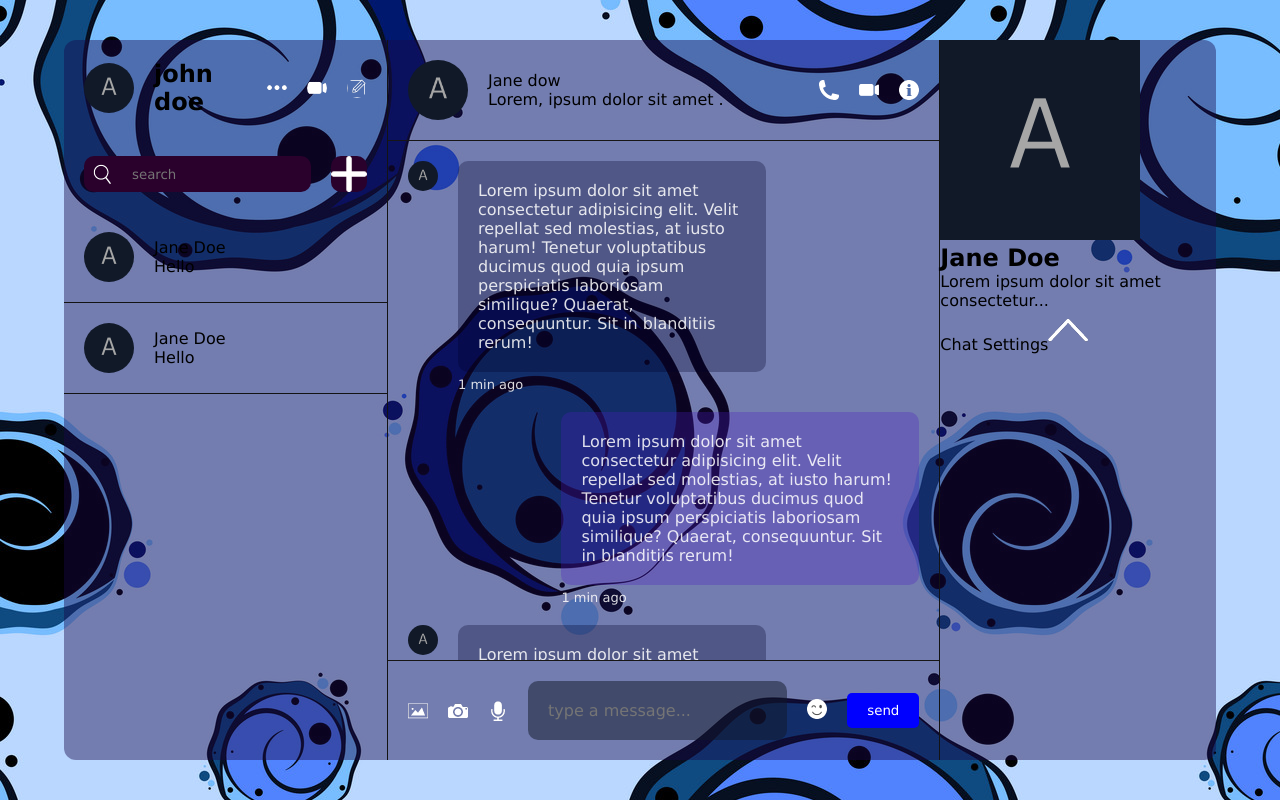
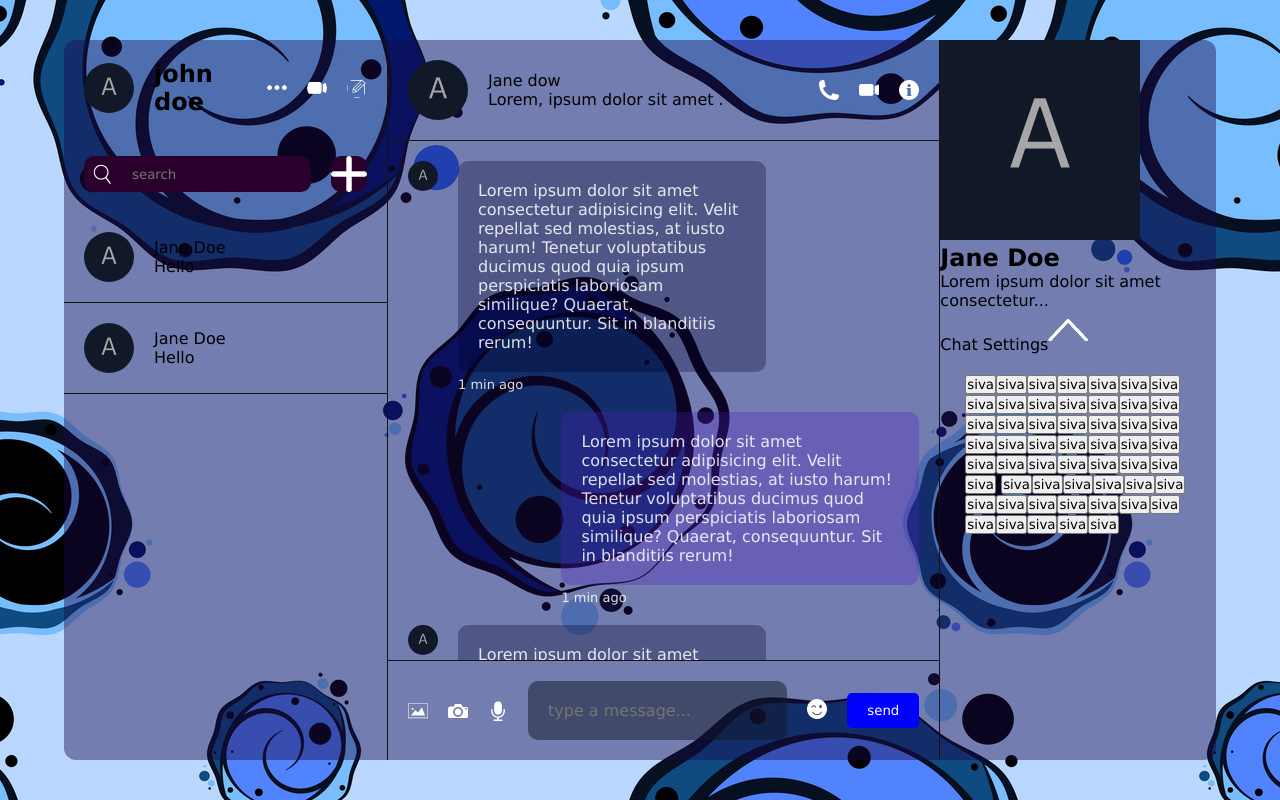
Before and after one commit to Ragnarloki/chat_app, a React (Vite) app: page / in a window 1280 px wide. Built offline with nearby package versions, Linux system fonts and the light colour scheme.

Commit message:
commited

```diff
--- a/src/Components/detail/Detail.jsx
+++ b/src/Components/detail/Detail.jsx
@@ -17,6 +17,63 @@ function Detail() {
           </div>
         </div>
       </div>
+
+     <div className="button">
+       <button>siva</button>
+      <button>siva</button>
+      <button>siva</button>
+      <button>siva</button>
+      <button>siva</button>
+      <button>siva</button>
+      <button>siva</button>
+      <button>siva</button>
+      <button>siva</button>
+      <button>siva</button>
+      <button>siva</button>
+      <button>siva</button>
+      <button>siva</button>
+      <button>siva</button>
+      <button>siva</button>
+      <button>siva</button>
+      <button>siva</button>
+      <button>siva</button>
+      <button>siva</button>
+      <button>siva</button>
+      <button>siva</button>
+      <button>siva</button>
+      <button>siva</button>
+      <button>siva</button>
+      <button>siva</button>
+      <button>siva</button>
+      <button>siva</button>
+      <button>siva</button>
+      <button>siva</button>
+      <button>siva</button>
+      <button>siva</button>
+      <button>siva</button>
+      <button>siva</button>
+      <button>siva</button>
+      <button>siva</button>
+      <button>siva</button>   <button>siva</button>
+      <button>siva</button>
+      <button>siva</button>
+      <button>siva</button>
+      <button>siva</button>
+      <button>siva</button>
+      <button>siva</button>
+      <button>siva</button>
+      <button>siva</button>
+      <button>siva</button>
+      <button>siva</button>
+      <button>siva</button>
+      <button>siva</button>
+      <button>siva</button>
+      <button>siva</button>
+      <button>siva</button>
+      <button>siva</button>
+      <button>siva</button>
+     </div>
+
   </div>
   )
 }
--- a/src/Components/detail/detail.css
+++ b/src/Components/detail/detail.css
@@ -1,3 +1,13 @@
 .detail{
    flex: 1;
+   display: flex;
+   flex-direction: column;
+   .button{
+      margin-left: 5px;
+      margin-right: 5px;
+      padding: 20px;
+
+      overflow-x: auto;
+      overflow-y: hidden;
+   }
 }
```
